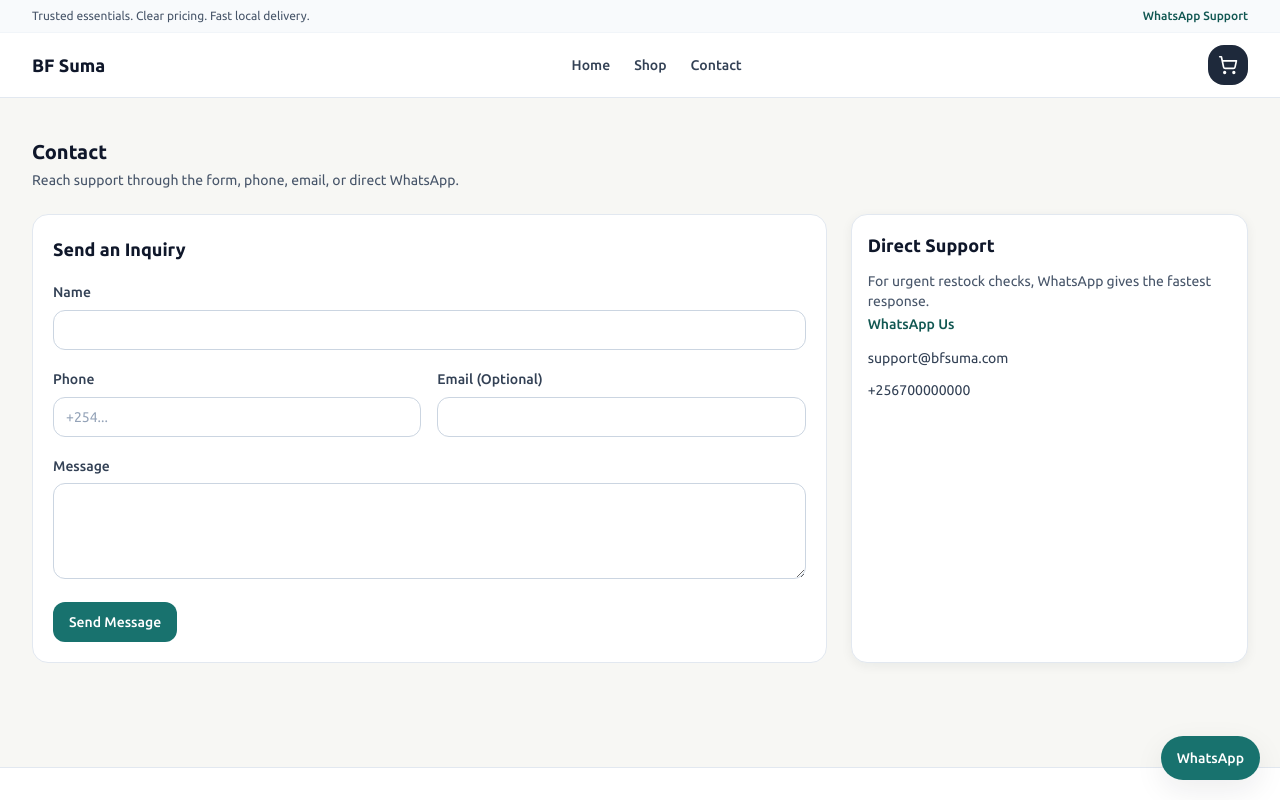
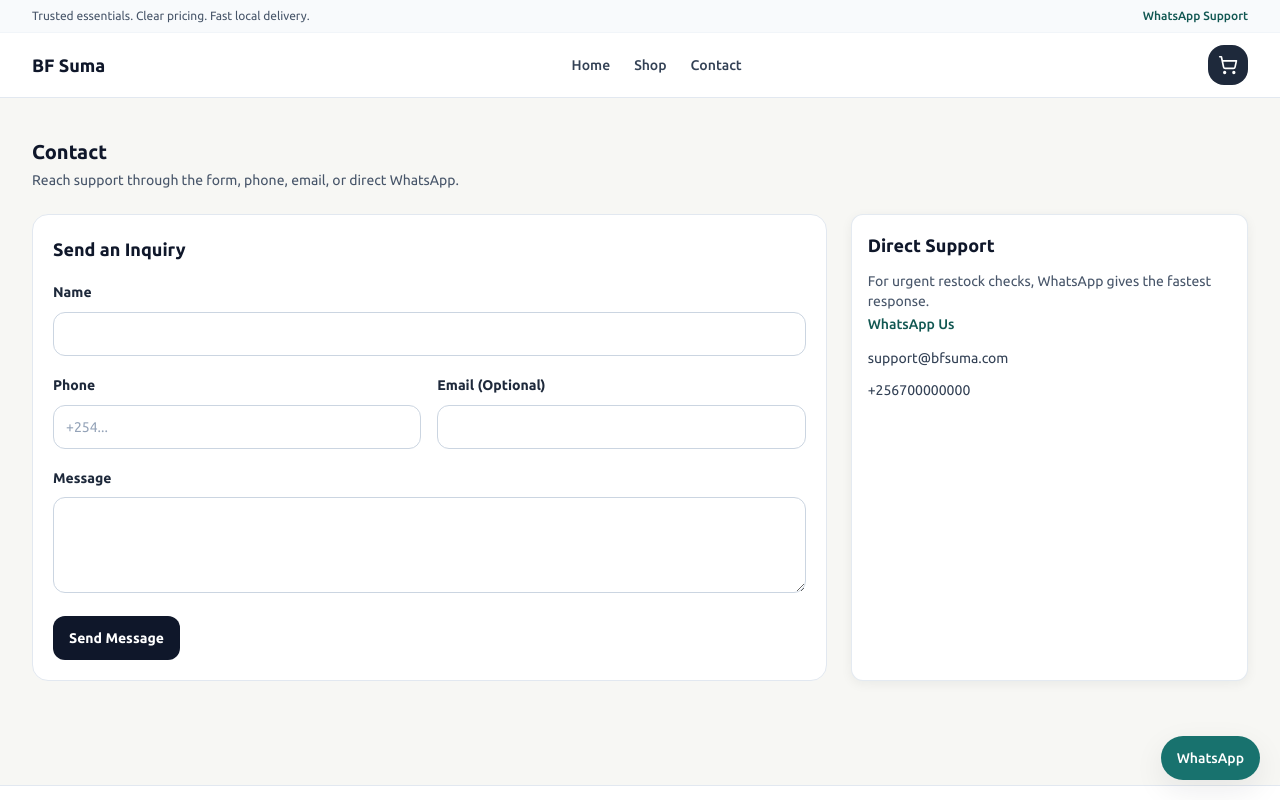
Before and after one commit to kashik09/bf-suma, a Next.js app: page /contact in a window 1280 px wide. Shown: the top 800 px of the page. Built offline with nearby package versions, Linux system fonts and the light colour scheme.

Commit message:
style(ui): update core form controls and badges/buttons

```diff
--- a/src/components/forms/form-field.tsx
+++ b/src/components/forms/form-field.tsx
@@ -10,12 +10,12 @@ export function FormField({
   error?: string;
 }) {
   return (
-    <div className="space-y-1.5">
-      <label className="text-sm font-medium text-slate-700" htmlFor={htmlFor}>
+    <div className="space-y-2">
+      <label className="text-sm font-semibold text-slate-800" htmlFor={htmlFor}>
         {label}
       </label>
       {children}
-      {error ? <p className="text-xs text-red-600">{error}</p> : null}
+      {error ? <p className="text-xs font-medium text-rose-700">{error}</p> : null}
     </div>
   );
 }
--- a/src/components/ui/badge.tsx
+++ b/src/components/ui/badge.tsx
@@ -3,11 +3,11 @@ import { cn } from "@/lib/utils";
 type BadgeVariant = "neutral" | "success" | "warning" | "danger" | "info";
 
 const variantClasses: Record<BadgeVariant, string> = {
-  neutral: "bg-slate-100 text-slate-700",
-  success: "bg-green-100 text-green-700",
-  warning: "bg-amber-100 text-amber-700",
-  danger: "bg-red-100 text-red-700",
-  info: "bg-blue-100 text-blue-700"
+  neutral: "border border-slate-200 bg-slate-100 text-slate-700",
+  success: "border border-emerald-200 bg-emerald-50 text-emerald-700",
+  warning: "border border-amber-200 bg-amber-50 text-amber-700",
+  danger: "border border-rose-200 bg-rose-50 text-rose-700",
+  info: "border border-sky-200 bg-sky-50 text-sky-700"
 };
 
 export function Badge({
--- a/src/components/ui/button.tsx
+++ b/src/components/ui/button.tsx
@@ -11,15 +11,15 @@ export interface ButtonProps
 }
 
 const variantClasses: Record<ButtonVariant, string> = {
-  primary: "bg-brand-600 text-white hover:bg-brand-700",
-  secondary: "bg-slate-100 text-slate-900 hover:bg-slate-200",
+  primary: "bg-slate-900 text-white hover:bg-slate-800",
+  secondary: "border border-slate-300 bg-white text-slate-900 hover:bg-slate-50",
   ghost: "bg-transparent text-slate-700 hover:bg-slate-100",
   danger: "bg-status-danger text-white hover:opacity-90"
 };
 
 const sizeClasses: Record<ButtonSize, string> = {
-  sm: "h-8 px-3 text-sm",
-  md: "h-10 px-4 text-sm",
+  sm: "h-9 px-3 text-sm",
+  md: "h-11 px-4 text-sm",
   lg: "h-12 px-5 text-base"
 };
 
@@ -32,7 +32,7 @@ export function Button({
   return (
     <button
       className={cn(
-        "inline-flex items-center justify-center rounded-md font-medium transition disabled:cursor-not-allowed disabled:opacity-60",
+        "inline-flex items-center justify-center rounded-md font-semibold transition duration-200 focus-visible:outline-none focus-visible:ring-2 focus-visible:ring-brand-500 focus-visible:ring-offset-2 disabled:cursor-not-allowed disabled:opacity-60",
         variantClasses[variant],
         sizeClasses[size],
         className
--- a/src/components/ui/card.tsx
+++ b/src/components/ui/card.tsx
@@ -8,7 +8,7 @@ export function Card({
   children: React.ReactNode;
 }) {
   return (
-    <div className={cn("rounded-lg border border-slate-200 bg-white p-4 shadow-soft", className)}>
+    <div className={cn("rounded-md border border-slate-200/90 bg-white p-4 shadow-soft", className)}>
       {children}
     </div>
   );
--- a/src/components/ui/input.tsx
+++ b/src/components/ui/input.tsx
@@ -8,7 +8,7 @@ export const Input = React.forwardRef<HTMLInputElement, InputProps>(
     <input
       ref={ref}
       className={cn(
-        "h-10 w-full rounded-md border border-slate-300 bg-white px-3 text-sm outline-none ring-brand-500 placeholder:text-slate-400 focus:ring-2",
+        "h-11 w-full rounded-md border border-slate-300 bg-white px-3 text-sm text-slate-900 outline-none ring-brand-500 placeholder:text-slate-400 focus:border-brand-500 focus:ring-2",
         className
       )}
       {...props}
--- a/src/components/ui/select.tsx
+++ b/src/components/ui/select.tsx
@@ -8,7 +8,7 @@ export const Select = React.forwardRef<HTMLSelectElement, SelectProps>(
     <select
       ref={ref}
       className={cn(
-        "h-10 w-full rounded-md border border-slate-300 bg-white px-3 text-sm outline-none ring-brand-500 focus:ring-2",
+        "h-11 w-full rounded-md border border-slate-300 bg-white px-3 text-sm text-slate-900 outline-none ring-brand-500 focus:border-brand-500 focus:ring-2",
         className
       )}
       {...props}
```
